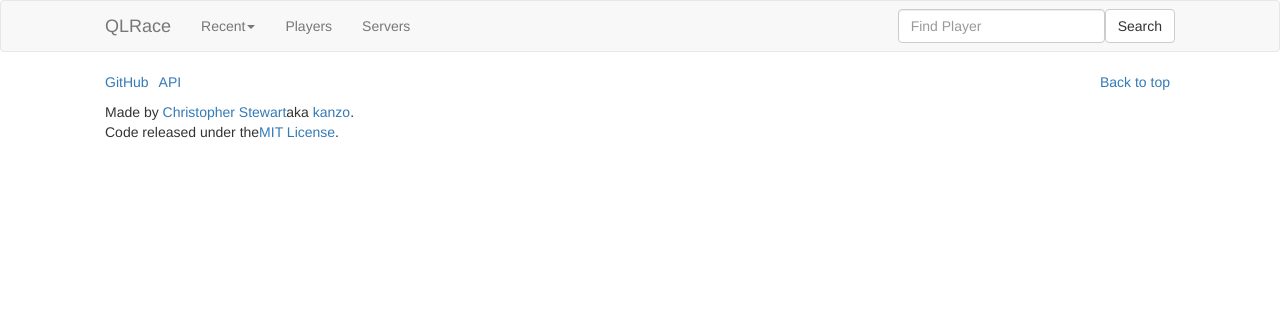
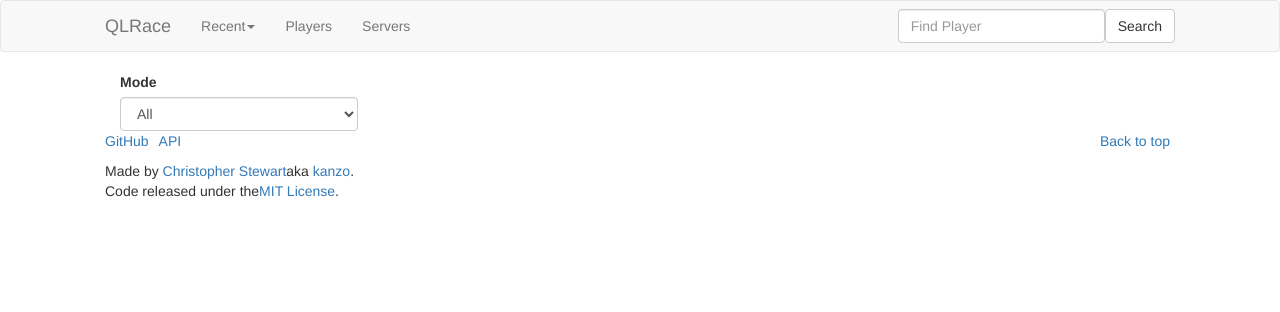
Before and after one commit to QLRace/QLRace, a Rails app: page /recent in a window 1280 px wide. Shown: the top 312 px of the page. Run offline with Rails 7, Linux system fonts and the light colour scheme; data that the repository does not hold is empty; style sheets or scripts are compiled from the project's sources; parts of the project's set-up code (start-up, migrations or seed data) failed here and were passed over; some libraries are stand-ins or nearby versions.

Commit message:
Added select form to select mode on recent.

```diff
--- /dev/null
+++ b/app/assets/javascripts/switches_and_select.js
@@ -0,0 +1,63 @@
+$(document).ready(function() {
+    if (location.pathname === '/recent' || location.pathname === '/recentwrs') {
+        var mode = parseInt(urlParam('mode'), 10);
+        if (isNaN(mode) || (mode < 0 || mode > 3)) {
+            document.getElementById('mode').value = 'All';
+        } else {
+            document.getElementById('mode').value = mode;
+        }
+    } else {
+        if (urlParam('factory') === 'classic') {
+            $('input[name="factory"]').bootstrapSwitch('state', false, false);
+        } else {
+            $('input[name="factory"]').bootstrapSwitch('state', true, true);
+        }
+
+        if (urlParam('weapons') === 'false') {
+            $('input[name="weapons"]').bootstrapSwitch('state', false, false);
+        } else {
+            $('input[name="weapons"]').bootstrapSwitch('state', true, true);
+        }
+
+        $('input[name="factory"], input[name="weapons"]').on('switchChange.bootstrapSwitch', function(event, state) {
+            var value;
+            if (this.name === 'factory') {
+                value = state ? 'turbo' : 'classic';
+            } else {
+                value = state;
+            }
+            Turbolinks.visit(updateUrlParameter(window.location.href, this.name, value));
+        });
+    }
+});
+
+function getMode(option) {
+    var mode = option.value;
+    if (mode === 'All') {
+        Turbolinks.visit(location.pathname);
+    } else {
+        mode = parseInt(mode, 10);
+        Turbolinks.visit(updateUrlParameter(window.location.href, 'mode', mode));
+    }
+}
+
+function urlParam(name) {
+    var results = new RegExp('[\?&]' + name + '=([^&#]*)').exec(window.location.href);
+    return results === null ? null : results[1] || 0;
+}
+
+function updateUrlParameter(uri, key, value) {
+    // remove the hash part before operating on the uri
+    var i = uri.indexOf('#');
+    var hash = i === -1 ? '' : uri.substr(i);
+    uri = i === -1 ? uri : uri.substr(0, i);
+
+    var re = new RegExp('([?&])' + key + '=.*?(&|$)', 'i');
+    var separator = uri.indexOf('?') !== -1 ? '&' : '?';
+    if (uri.match(re)) {
+        uri = uri.replace(re, '$1' + key + '=' + value + '$2');
+    } else {
+        uri = uri + separator + key + '=' + value;
+    }
+    return uri + hash; // finally append the hash as well
+}
--- a/app/views/scores/recent.html.slim
+++ b/app/views/scores/recent.html.slim
@@ -1,4 +1,14 @@
 - provide(:title, 'Recent World Records')
+
+
+form.col-md-3.col-sm-4.col-xs-7
+    label for='mode' Mode
+    select#mode.form-control onchange='getMode(this)'
+      option value='All' All
+      option value='0' Turbo Weapons
+      option value='1' Turbo Strafe
+      option value='2' Classic Weapons
+      option value='3' Classic Strafe
 
 - if @recent.length != 0
   table.table.table-striped.table-hover.table-condensed
```
Also changed, not shown: app/assets/javascripts/switches.js (deleted, +0 -44 lines).
